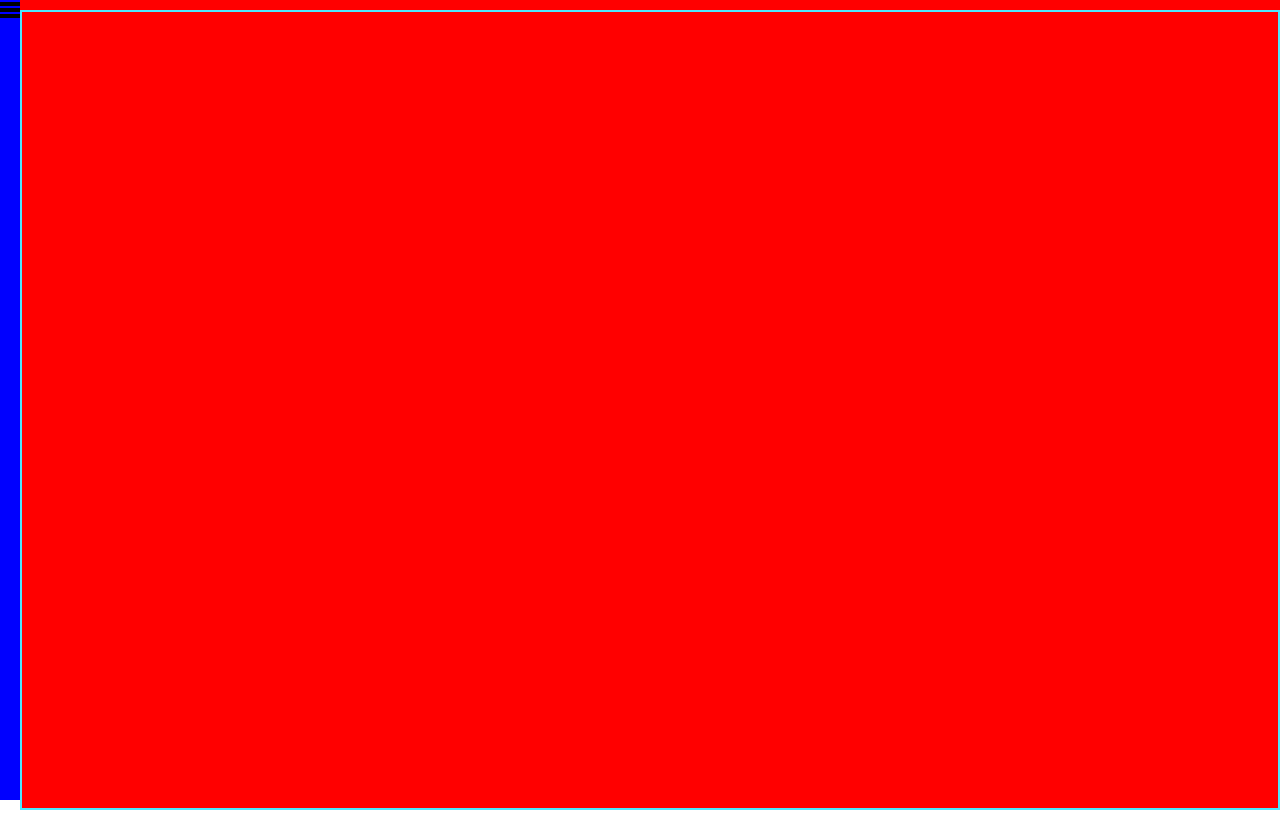
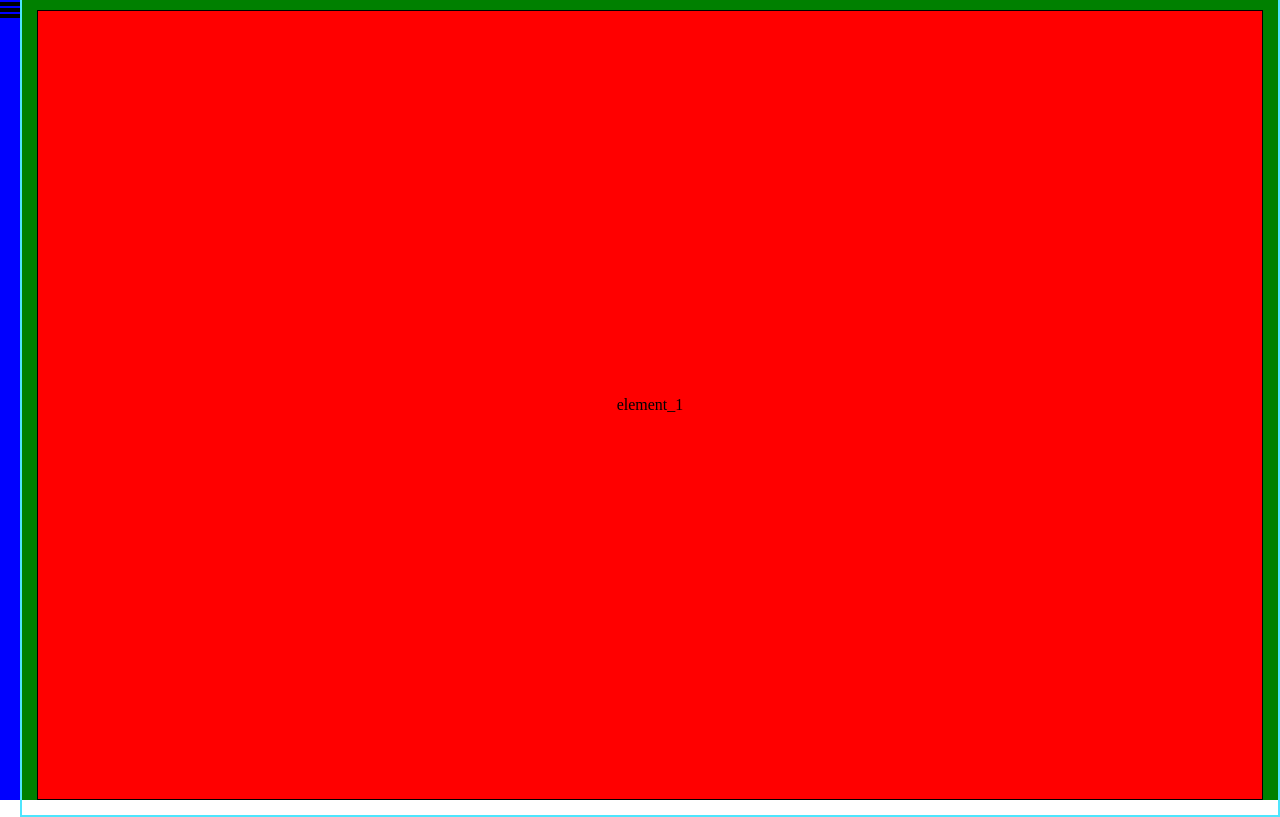
Before and after one commit to veramferreira/frontend-challenge, a React (Create React App) app: page / in a window 1280 px wide. Built offline with nearby package versions, Linux system fonts and the light colour scheme.

Commit message:
add functionality to GridArea

```diff
--- a/src/App.scss
+++ b/src/App.scss
@@ -12,49 +12,68 @@ padding: 15px;
 }
 
 .grid--area {
-background-color: red;
+background-color: green;
 width: 100%;
-// height: 100vh;
+height: 100vh;
 text-align: center;
+display: flex;
+  align-items: center;
+  justify-content: center;
 }
 
 
 .grid--container {
-display: grid;
-width: 100%;
-height: 100vh;
-padding: 10px;
-grid-template-columns: repeat(var(--columns), 1fr);
-grid-template-rows: repeat(var(--rows), 1fr);
-box-sizing: border-box;
-border: 2px solid rgb(77, 230, 254);
-margin-top: 10px;
+  display: grid;
+  width: 100%;
+  height: 100%;
+  padding: 10px;
+  // grid-template-columns: repeat(var(--columns), 1fr);
+  // grid-template-rows: repeat(var(--rows), 1fr);
+  // box-sizing: border-box;
+  border: 2px solid rgb(77, 230, 254);
+  margin-top: 10px;
 }
 
 
 .grid--element{
-border: 1px solid black;
+// border: 1px solid black;
 display: flex;
+
 justify-content: center;
 align-items: center;
-width: 100%;
-height: 100%;
+// width: 100%;
+// height: 100%;
 text-align: center;
-margin: 10px;
+// box-sizing: border-box;
+padding: 5px;
 }
 
 
-.viewport {
-display: flex;
-justify-content: center;
-align-items: center;
-border: 1px solid white;
-padding: 10px;
+// .viewport {
+// display: flex;
+// justify-content: center;
+// align-items: center;
+// border: 1px solid white;
+// padding: 10px;
+// }
+
+.test {
+  margin: 5px 0;
+  flex-grow: 1;
 }
-
 
 .viewport--element{
 text-align: center;
+width: 100%;
+height: 100%;
+display: flex;
+  justify-content: center;
+  align-items: center;
+  text-align: center;
+  border: 1px solid black;
+  padding: 10px;
+  box-sizing: border-box;
+  background-color: red;
 }
 
 
--- a/src/components/GridArea.tsx
+++ b/src/components/GridArea.tsx
@@ -1,5 +1,3 @@
-import { Container, Row, Col } from "react-grid-system";
-
 type sidebarProps = {
   rows: number;
   columns: number;
@@ -14,11 +12,11 @@ export default function GridArea({ rows, columns }: sidebarProps) {
     for (let i = 1; i <= totalGridArea; i++) {
       const elementName = `element_${i}`;
       gridElements.push(
-        <Col key={elementName} className="grid--element">
+        <div key={elementName} className="grid--element">
           <div className="viewport--element">
             <p>{elementName}</p>
           </div>
-        </Col>
+        </div>
       );
     }
     return gridElements;
@@ -26,9 +24,16 @@ export default function GridArea({ rows, columns }: sidebarProps) {
 
   return (
     <section className="grid--container">
-      <Container>
-        <Row>{makeGridElements()}</Row>
-      </Container>
+      <div
+        className="grid--row"
+        style={{
+          display: "grid",
+          gridTemplateColumns: `repeat(${columns}, 1fr)`,
+          gridTemplateRows: `repeat(${rows}, 1fr)`,
+        }}
+      >
+        {makeGridElements()}
+      </div>
     </section>
   );
 }
--- a/src/components/Sidebar.tsx
+++ b/src/components/Sidebar.tsx
@@ -22,7 +22,7 @@ export default function Sidebar({
           <input
             type="range"
             id="rows"
-            min={0}
+            min={1}
             max={10}
             step={1}
             value={rows}
@@ -35,7 +35,7 @@ export default function Sidebar({
           <input
             type="range"
             id="columns"
-            min={0}
+            min={1}
             max={10}
             step={1}
             value={columns}
--- a/src/icons/Burger.tsx
+++ b/src/icons/Burger.tsx
@@ -7,8 +7,8 @@ import GridArea from "../components/GridArea";
  */
 export default function Burger() {
   const [isToggledOn, setIsToggledOn] = useState(false);
-  const [rows, setRows] = useState<number>(0);
-  const [columns, setColumns] = useState<number>(0);
+  const [rows, setRows] = useState<number>(1);
+  const [columns, setColumns] = useState<number>(1);
 
   const handleRowInput = (e: ChangeEvent<HTMLInputElement>) => {
     const value = Number(e.target.value);
```
